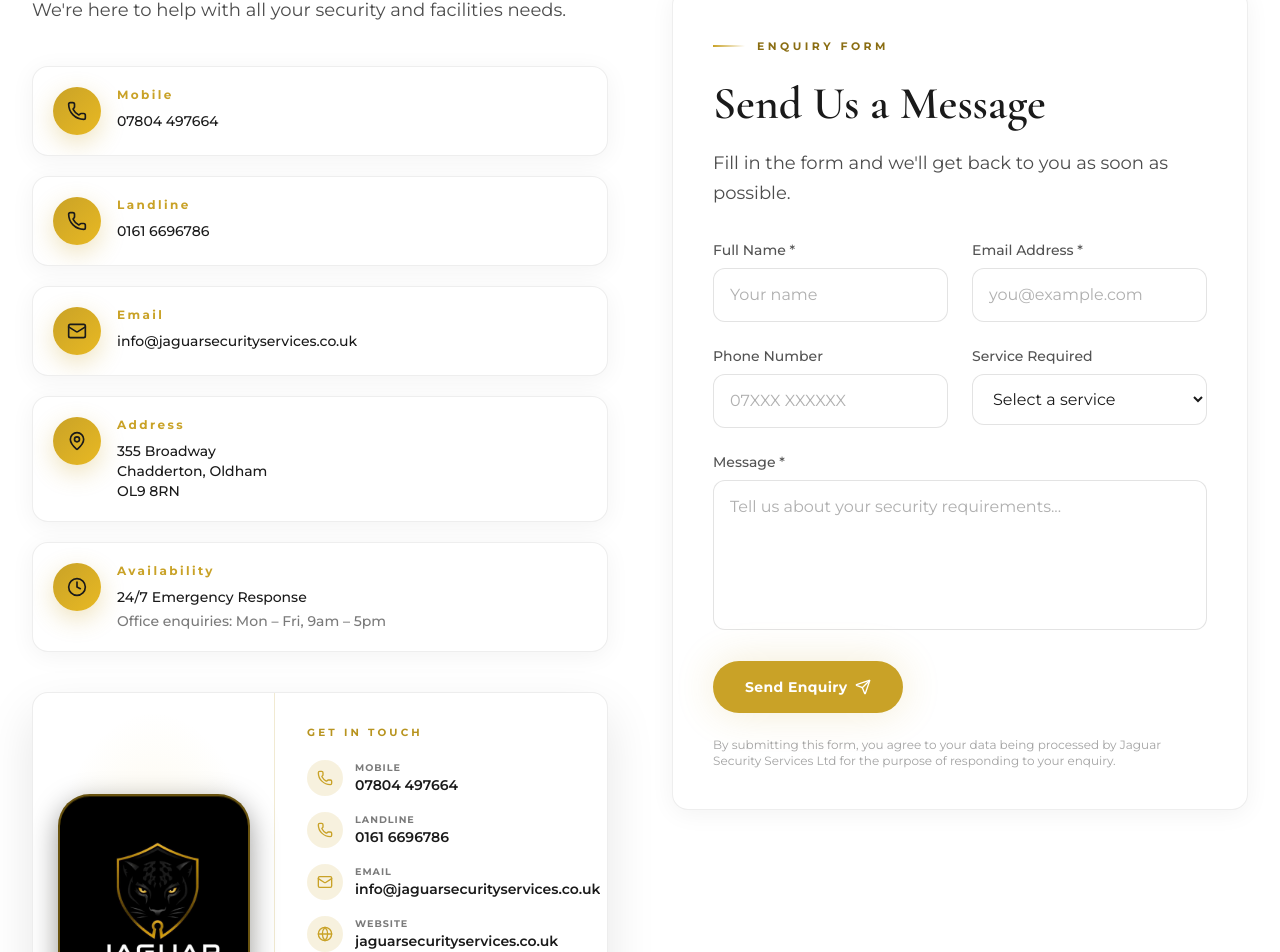
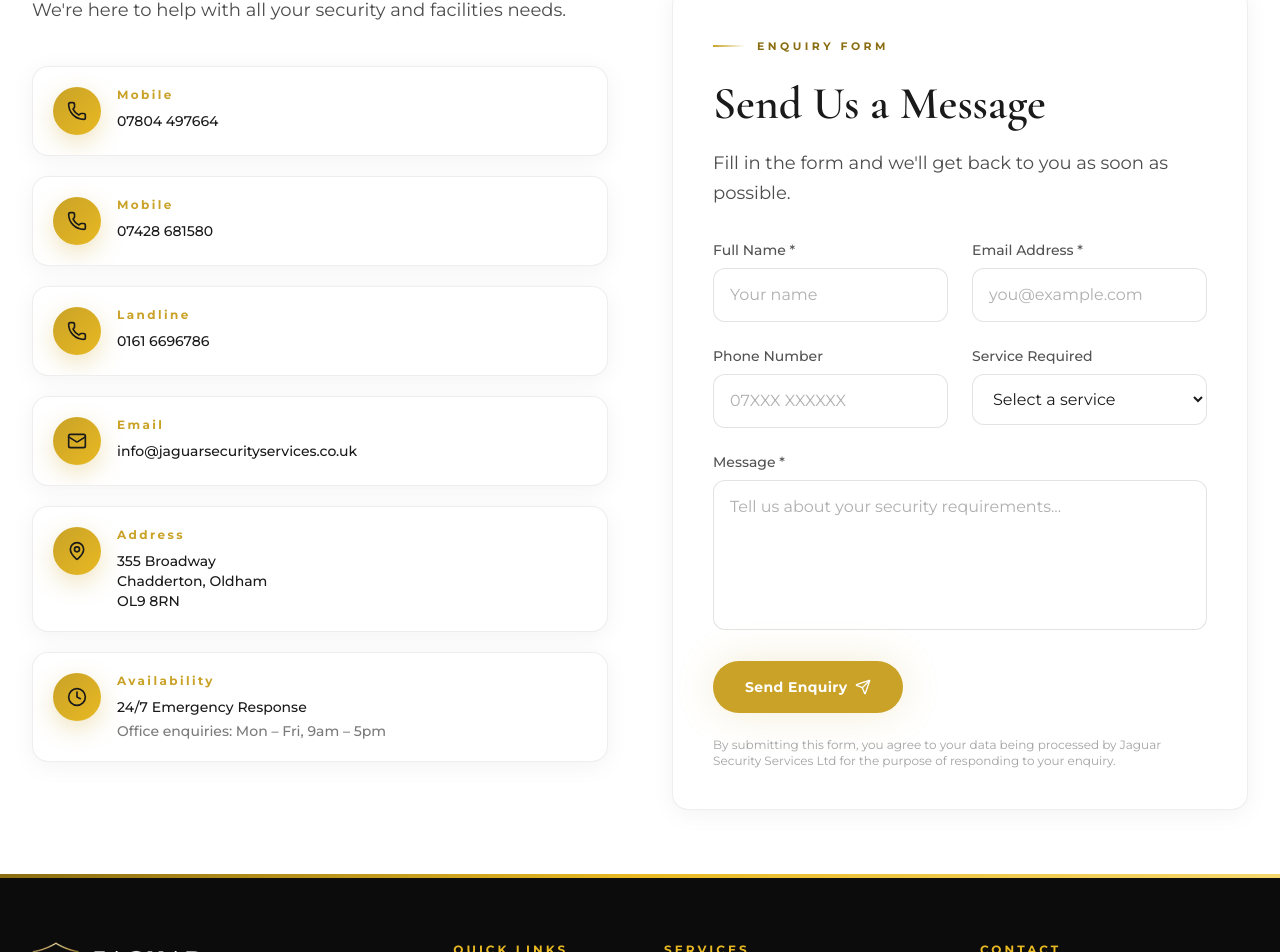
Before and after one commit to afhan-akhtar/Jaguars-Security-Services, a Next.js app: page /contact in a window 1280 px wide. Shown: the part 775-1727 px from the top of the page. Built offline with nearby package versions, Linux system fonts and the light colour scheme.

Commit message:
update contact page and footer

```diff
--- a/src/app/contact/page.tsx
+++ b/src/app/contact/page.tsx
@@ -2,7 +2,6 @@
 import { Clock, Mail, MapPin, Phone } from "lucide-react";
 import { companyInfo, pageImages } from "@/lib/services";
 import AnimatedSection from "@/components/AnimatedSection";
-import BusinessCard from "@/components/BusinessCard";
 import ContactForm from "@/components/ContactForm";
 import PageHero from "@/components/PageHero";
 import PillarBar from "@/components/PillarBar";
@@ -10,7 +9,7 @@
 
 export const metadata: Metadata = {
   title: "Contact Us",
-  description: `Get in touch with ${companyInfo.name} for a free security quote. Call ${companyInfo.phone} or email ${companyInfo.email}.`,
+  description: `Get in touch with ${companyInfo.name} for a free security quote. Call ${companyInfo.phone}, ${companyInfo.phone2} or email ${companyInfo.email}.`,
 };
 
 const contactItems = [
@@ -19,6 +18,12 @@
     label: "Mobile",
     content: <p>{companyInfo.phone}</p>,
     href: `tel:${companyInfo.phone.replace(/\s/g, "")}`,
+  },
+  {
+    icon: Phone,
+    label: "Mobile",
+    content: <p>{companyInfo.phone2}</p>,
+    href: `tel:${companyInfo.phone2.replace(/\s/g, "")}`,
   },
   {
     icon: Phone,
@@ -73,7 +78,20 @@
       <section className="section-dark section-padding">
         <div className="mx-auto max-w-7xl px-4 sm:px-6 lg:px-8">
           <div className="grid gap-12 lg:grid-cols-2 lg:gap-16">
-            <div className="space-y-10">
+            <AnimatedSection delay={150} className="order-1 lg:order-2">
+              <div className="elegant-card p-8 sm:p-10 lg:sticky lg:top-28">
+                <SectionHeading
+                  label="ENQUIRY FORM"
+                  title="Send Us a Message"
+                  description="Fill in the form and we'll get back to you as soon as possible."
+                />
+                <div className="mt-8">
+                  <ContactForm />
+                </div>
+              </div>
+            </AnimatedSection>
+
+            <div className="order-2 space-y-10 lg:order-1">
               <AnimatedSection>
                 <SectionHeading
                   label="REACH US"
@@ -86,7 +104,7 @@
                 {contactItems.map((item, i) => {
                   const Wrapper = item.href ? "a" : "div";
                   return (
-                    <AnimatedSection key={item.label} delay={i * 100}>
+                    <AnimatedSection key={item.href ?? item.label} delay={i * 100}>
                       <Wrapper
                         {...(item.href ? { href: item.href } : {})}
                         className="elegant-card flex items-start gap-4 p-5 transition-colors hover:border-jaguar-gold-bright/40"
@@ -107,24 +125,7 @@
                   );
                 })}
               </div>
-
-              <AnimatedSection delay={200}>
-                <BusinessCard />
-              </AnimatedSection>
             </div>
-
-            <AnimatedSection delay={150}>
-              <div className="elegant-card p-8 sm:p-10 lg:sticky lg:top-28">
-                <SectionHeading
-                  label="ENQUIRY FORM"
-                  title="Send Us a Message"
-                  description="Fill in the form and we'll get back to you as soon as possible."
-                />
-                <div className="mt-8">
-                  <ContactForm />
-                </div>
-              </div>
-            </AnimatedSection>
           </div>
         </div>
       </section>
--- a/src/components/BusinessCard.tsx
+++ b/src/components/BusinessCard.tsx
@@ -9,6 +9,12 @@
     label: "Mobile",
     value: companyInfo.phone,
     href: `tel:${companyInfo.phone.replace(/\s/g, "")}`,
+  },
+  {
+    icon: Phone,
+    label: "Mobile",
+    value: companyInfo.phone2,
+    href: `tel:${companyInfo.phone2.replace(/\s/g, "")}`,
   },
   {
     icon: Phone,
@@ -52,7 +58,7 @@
 
             <ul className="mt-5 space-y-4">
               {contactItems.map((item) => (
-                <li key={item.label}>
+                <li key={item.href}>
                   <Link
                     href={item.href}
                     {...(item.external
--- a/src/components/Footer.tsx
+++ b/src/components/Footer.tsx
@@ -1,6 +1,7 @@
 import Link from "next/link";
 import { Mail, MapPin, Phone } from "lucide-react";
 import Logo from "./Logo";
+import CompanyWordmark from "./CompanyWordmark";
 import { companyInfo, serviceCategories } from "@/lib/services";
 
 export default function Footer() {
@@ -11,7 +12,14 @@
       <div className="mx-auto max-w-7xl px-4 py-16 sm:px-6 lg:px-8">
         <div className="grid gap-12 lg:grid-cols-12">
           <div className="lg:col-span-4">
-            <Logo size="footer" />
+            <Link
+              href="/"
+              aria-label="Jaguar Security Services home"
+              className="inline-flex items-center gap-3 sm:gap-3.5"
+            >
+              <Logo variant="icon" />
+              <CompanyWordmark variant="light" />
+            </Link>
             <p className="mt-5 text-sm leading-relaxed text-white/55">
               {companyInfo.description}
             </p>
--- a/src/components/PillarBar.tsx
+++ b/src/components/PillarBar.tsx
@@ -6,15 +6,18 @@
 export default function PillarBar() {
   return (
     <div className="section-premium-dark border-y border-jaguar-gold/20">
-      <div className="mx-auto flex max-w-7xl flex-wrap items-center justify-center gap-x-12 gap-y-5 px-4 py-6 sm:px-6 lg:gap-x-20 lg:px-8">
+      <div className="mx-auto grid max-w-sm grid-cols-2 gap-x-8 gap-y-5 px-6 py-6 sm:max-w-7xl sm:flex sm:flex-wrap sm:items-center sm:justify-center sm:gap-x-12 sm:px-6 lg:gap-x-20 lg:px-8">
         {companyInfo.pillars.map((pillar, i) => {
           const Icon = pillarIcons[i] || Shield;
           return (
-            <div key={pillar} className="flex items-center gap-3">
-              <div className="icon-ring-solid h-10 w-10">
+            <div
+              key={pillar}
+              className="flex w-full items-center gap-2.5 sm:w-auto sm:gap-3"
+            >
+              <div className="icon-ring-solid h-10 w-10 shrink-0">
                 <Icon className="h-4 w-4 text-jaguar-black" />
               </div>
-              <span className="text-xs font-bold tracking-[0.22em] text-jaguar-gold-light sm:text-sm">
+              <span className="text-[10px] font-bold tracking-[0.18em] text-jaguar-gold-light sm:text-sm sm:tracking-[0.22em]">
                 {pillar}
               </span>
             </div>
```
